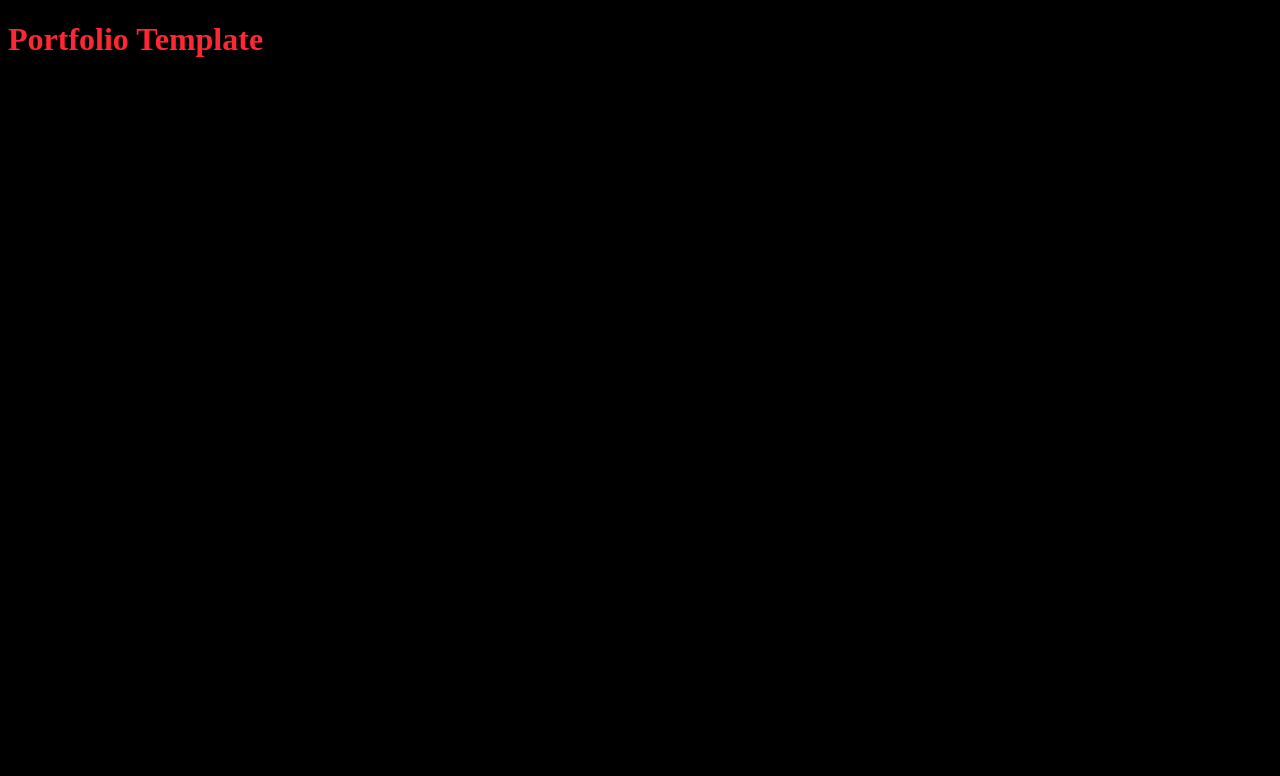
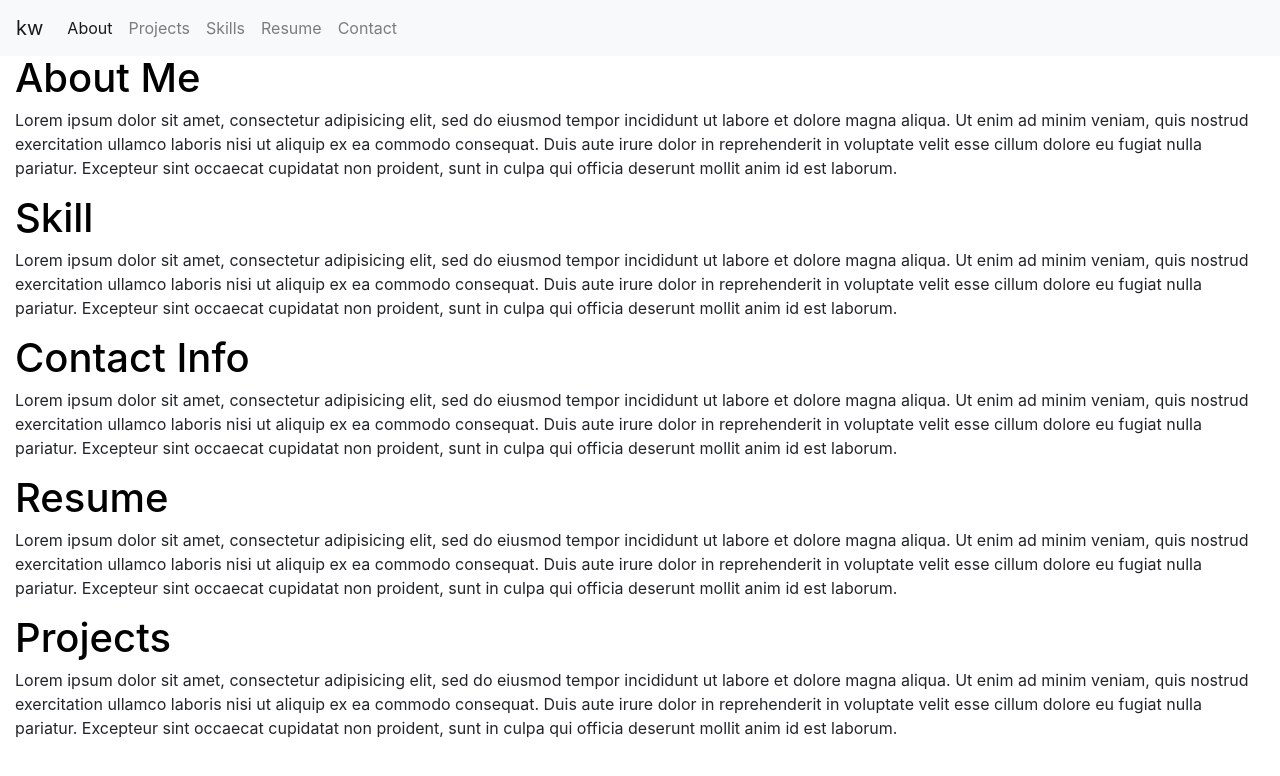
Before and after one commit to katwu90/katwu90.github.io, a website: page index.html in a window 1280 px wide. Drawn offline with nearby package versions, Linux system fonts and the light colour scheme.

Commit message:
Add content headings and bootstrap
Added the content headings and Bootstrap CND to the index.html file

```diff
--- a/index.html
+++ b/index.html
@@ -1,14 +1,65 @@
 <!DOCTYPE html>
 <html>
     <head>
-      <title>Example</title>
+      <title>Katherine Wu</title>
       <meta name="viewport" content="width=device-width, initial-scale=1">
-
+      <!-- Bootstrap CSS -->
+      <link rel="stylesheet" href="https://maxcdn.bootstrapcdn.com/bootstrap/4.0.0-beta/css/bootstrap.min.css" integrity="sha384-/Y6pD6FV/Vv2HJnA6t+vslU6fwYXjCFtcEpHbNJ0lyAFsXTsjBbfaDjzALeQsN6M" crossorigin="anonymous">
       <link rel="stylesheet" type="text/css" href="main.css">
       <script src="https://code.jquery.com/jquery-3.2.1.min.js"></script>
       <script src="index.js" type="text/javascript" charset="utf-8" defer></script>
     </head>
-    <body class="container-fluid">
-      <h1> Portfolio Template </h1>
+    <body>
+      <nav class="navbar navbar-expand-lg navbar-light bg-light">
+        <a class="navbar-brand" href="#">kw</a>
+        <button class="navbar-toggler" type="button" data-toggle="collapse" data-target="#navbarNav" aria-controls="navbarNav" aria-expanded="false" aria-label="Toggle navigation">
+          <span class="navbar-toggler-icon"></span>
+        </button>
+        <div class="collapse navbar-collapse" id="navbarNav">
+          <ul class="navbar-nav">
+            <li class="nav-item active">
+              <a class="nav-link" href="#">About<span class="sr-only">(current)</span></a>
+            </li>
+            <li class="nav-item">
+              <a class="nav-link" href="#">Projects</a>
+            </li>
+            <li class="nav-item">
+              <a class="nav-link" href="#">Skills</a>
+            </li>
+            <li class="nav-item">
+              <a class="nav-link" href="#">Resume</a>
+            </li>
+            <li class="nav-item">
+              <a class="nav-link" href="#">Contact</a>
+            </li>
+          </ul>
+        </div>
+      </nav>
+      <!-- <nav class="navbar navbar-default navbar-fixed-top affix-top">
+      <ul>
+        <li><a class="page-scroll" href="#">About</a></li>
+        <li><a class="page-scroll" href="#">Projects</a></li>
+        <li><a class="page-scroll" href="#">Skills</a></li>
+        <li><a class="page-scroll" href="#">Resume</a></li>
+        <li><a class="page-scroll" href="#">Contact</a></li>
+      </ul>
+      </nav> -->
+      <div class ="container-fluid">
+        <h1>About Me</h1>
+          <p>Lorem ipsum dolor sit amet, consectetur adipisicing elit, sed do eiusmod tempor incididunt ut labore et dolore magna aliqua. Ut enim ad minim veniam, quis nostrud exercitation ullamco laboris nisi ut aliquip ex ea commodo consequat. Duis aute irure dolor in reprehenderit in voluptate velit esse cillum dolore eu fugiat nulla pariatur. Excepteur sint occaecat cupidatat non proident, sunt in culpa qui officia deserunt mollit anim id est laborum.</p>
+        <h1>Skill</h1>
+          <p>Lorem ipsum dolor sit amet, consectetur adipisicing elit, sed do eiusmod tempor incididunt ut labore et dolore magna aliqua. Ut enim ad minim veniam, quis nostrud exercitation ullamco laboris nisi ut aliquip ex ea commodo consequat. Duis aute irure dolor in reprehenderit in voluptate velit esse cillum dolore eu fugiat nulla pariatur. Excepteur sint occaecat cupidatat non proident, sunt in culpa qui officia deserunt mollit anim id est laborum.</p>
+        <h1>Contact Info</h1>
+          <p>Lorem ipsum dolor sit amet, consectetur adipisicing elit, sed do eiusmod tempor incididunt ut labore et dolore magna aliqua. Ut enim ad minim veniam, quis nostrud exercitation ullamco laboris nisi ut aliquip ex ea commodo consequat. Duis aute irure dolor in reprehenderit in voluptate velit esse cillum dolore eu fugiat nulla pariatur. Excepteur sint occaecat cupidatat non proident, sunt in culpa qui officia deserunt mollit anim id est laborum.</p>
+        <h1>Resume</h1>
+          <p>Lorem ipsum dolor sit amet, consectetur adipisicing elit, sed do eiusmod tempor incididunt ut labore et dolore magna aliqua. Ut enim ad minim veniam, quis nostrud exercitation ullamco laboris nisi ut aliquip ex ea commodo consequat. Duis aute irure dolor in reprehenderit in voluptate velit esse cillum dolore eu fugiat nulla pariatur. Excepteur sint occaecat cupidatat non proident, sunt in culpa qui officia deserunt mollit anim id est laborum.</p>
+        <h1>Projects</h1>
+          <p>Lorem ipsum dolor sit amet, consectetur adipisicing elit, sed do eiusmod tempor incididunt ut labore et dolore magna aliqua. Ut enim ad minim veniam, quis nostrud exercitation ullamco laboris nisi ut aliquip ex ea commodo consequat. Duis aute irure dolor in reprehenderit in voluptate velit esse cillum dolore eu fugiat nulla pariatur. Excepteur sint occaecat cupidatat non proident, sunt in culpa qui officia deserunt mollit anim id est laborum.</p>
+      </div>
+      <!-- Optional JavaScript -->
+      <!-- jQuery first, then Popper.js, then Bootstrap JS -->
+      <script src="https://code.jquery.com/jquery-3.2.1.slim.min.js" integrity="sha384-KJ3o2DKtIkvYIK3UENzmM7KCkRr/rE9/Qpg6aAZGJwFDMVNA/GpGFF93hXpG5KkN" crossorigin="anonymous"></script>
+      <script src="https://cdnjs.cloudflare.com/ajax/libs/popper.js/1.11.0/umd/popper.min.js" integrity="sha384-b/U6ypiBEHpOf/4+1nzFpr53nxSS+GLCkfwBdFNTxtclqqenISfwAzpKaMNFNmj4" crossorigin="anonymous"></script>
+      <script src="https://maxcdn.bootstrapcdn.com/bootstrap/4.0.0-beta/js/bootstrap.min.js" integrity="sha384-h0AbiXch4ZDo7tp9hKZ4TsHbi047NrKGLO3SEJAg45jXxnGIfYzk4Si90RDIqNm1" crossorigin="anonymous"></script>
     </body>
 </html>
--- a/main.css
+++ b/main.css
@@ -1,7 +1,7 @@
 body {
-  background: #000;
+  background: #FF;
 }
 
 h1 {
-  color: #FF2734;
+  color: #000;
 }
```
